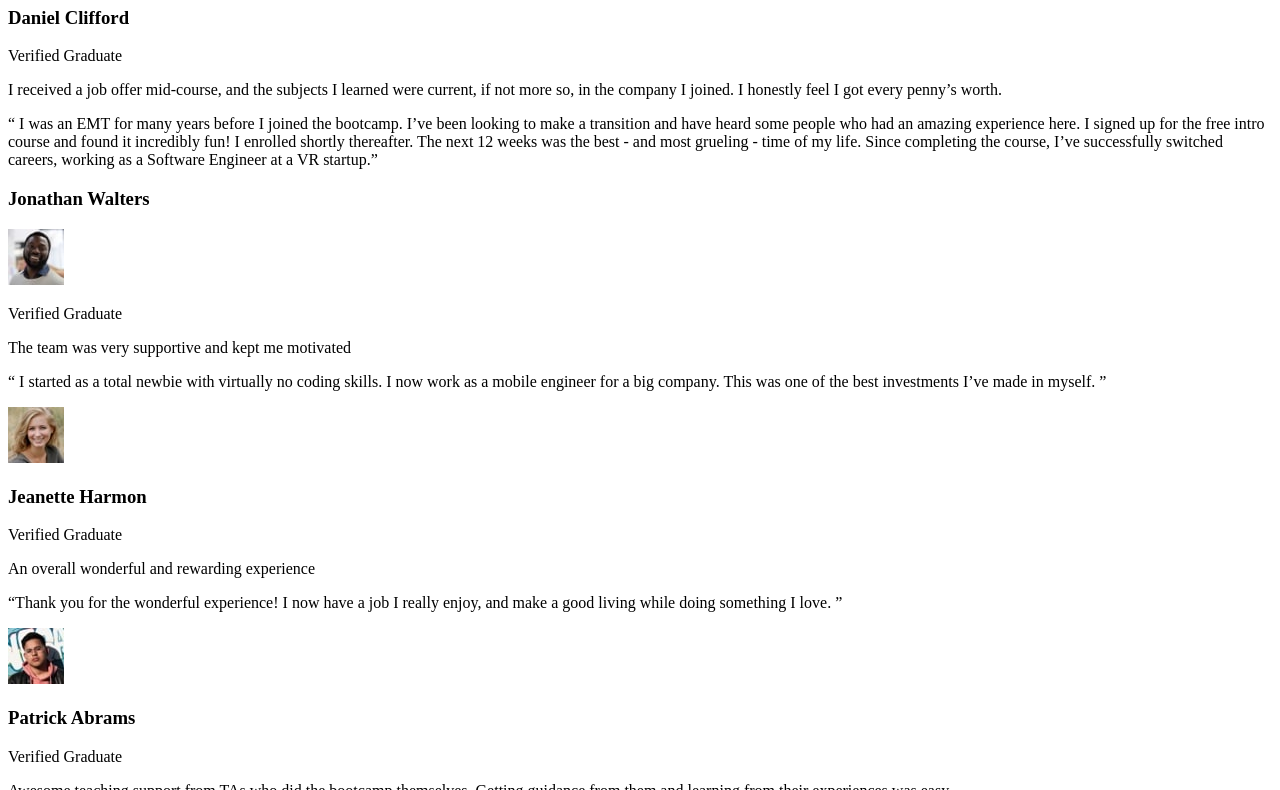
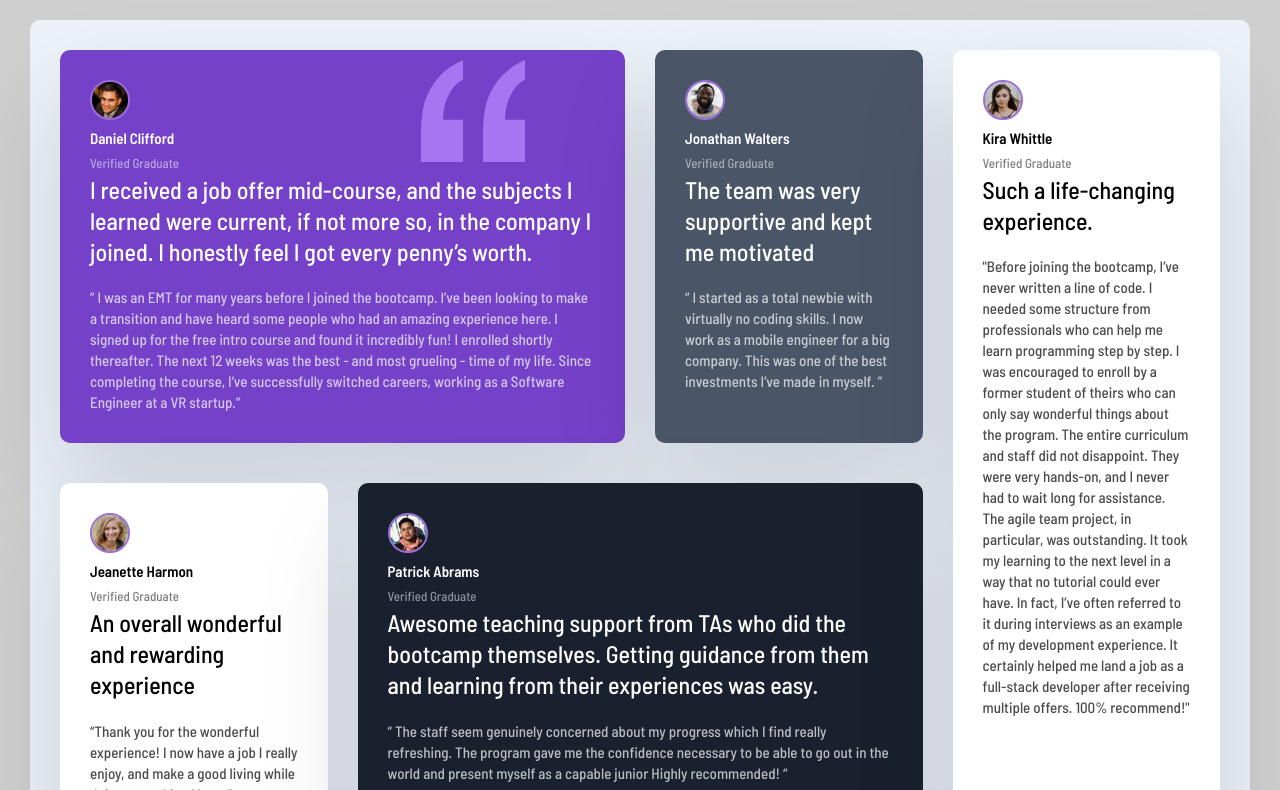
Before and after one commit to kareemadesola/Testimonial-Grid-Section, a plain HTML site: page index.html in a window 1280 px wide. Shown: the part 80-870 px from the top of the page. Drawn offline with Linux system fonts and the light colour scheme.

Commit message:
Define structure with styles using mobile responsive design

```diff
--- a/index.html
+++ b/index.html
@@ -41,8 +41,8 @@
       </div>
       <div class="card card--bg-gray-blue">
         <header class="card__header">
+          <img alt="" class="card__img" src="images/image-jonathan.jpg" />
           <h3>Jonathan Walters</h3>
-          <img alt="" class="card__img" src="images/image-jonathan.jpg" />
           <p>Verified Graduate</p>
         </header>
         <p class="card__lead">
@@ -110,14 +110,14 @@
       </div>
     </div>
     <footer class="attribution">
-      <h3>
+      <p>
         <a
           href="https://www.frontendmentor.io/challenges/testimonials-grid-section-Nnw6J7Un7"
           target="_blank"
           >Frontend Mentor</a
         >
-        Coded by <a href="#">Kareem Adesola</a>.
-      </h3>
+      </p>
+      <p>Coded by <a href="#">Kareem Adesola</a></p>
     </footer>
   </body>
 </html>
--- a/styles.css
+++ b/styles.css
@@ -1,8 +1,120 @@
+@import url("https://fonts.googleapis.com/css2?family=Barlow+Semi+Condensed:wght@500;600&display=swap");
+
+* {
+  box-sizing: border-box;
+  margin: 0;
+  padding: 0;
+}
+
+body {
+  background: hsl(210, 46%, 95%);
+  font-family: "Barlow Semi Condensed", sans-serif;
+  line-height: 1.7;
+  font-size: 13px;
+}
+
+.testimonials {
+  border-radius: 10px;
+  grid-template-columns: 1fr;
+  display: grid;
+  margin: 10px;
+}
+
+.card {
+  background: white;
+  border-radius: 10px;
+  padding: 30px;
+  box-shadow: 0 48px 100px 0 rgba(17, 12, 46, 0.15);
+  margin-bottom: 10px;
+}
+
+.card__header h3 {
+  font-size: 15px;
+  font-weight: 600;
+}
+
+.card__header p {
+  opacity: 50%;
+  font-weight: 500;
+}
+
+.card__img {
+  width: 40px;
+  height: 40px;
+  border-radius: 50px;
+  border: 2px solid #996ed9;
+}
+
+.card__lead {
+  font-size: 1.5rem;
+  line-height: 1.3;
+  margin-bottom: 20px;
+}
+
+.card__quote {
+  font-size: 15px;
+  line-height: 1.4;
+  opacity: 70%;
+}
+
+.card--bg-purple {
+  color: #fff;
+  background: hsl(263, 55%, 52%) url("./images/bg-pattern-quotation.svg")
+    no-repeat top 10px right 100px;
+}
+
+.card--bg-gray-blue {
+  background: hsl(217, 17%, 35%);
+  color: white;
+}
+
+.card--bg-black-blue {
+  background: hsl(219, 29%, 14%);
+  color: white;
+}
+
 .attribution {
-    font-size: 11px;
-    text-align: center;
+  font-size: 11px;
+  text-align: center;
+  margin: 0;
+  font-weight: bolder;
 }
 
 .attribution a {
-    color: hsl(228, 45%, 44%);
+  color: hsl(228, 45%, 44%);
 }
+
+@media screen and (min-width: 768px) {
+  body {
+    background: hsl(0, 0%, 81%);
+  }
+
+  .testimonials {
+    background: hsl(210, 46%, 95%);
+    grid-template-columns: repeat(4, 1fr);
+    max-width: 1440px;
+    margin: 100px 30px;
+    gap: 30px;
+    padding: 30px;
+  }
+
+  .card:nth-of-type(1) {
+    grid-column: 1/3;
+  }
+
+  .card:nth-of-type(4) {
+    grid-column: 2/4;
+    grid-row: 2;
+  }
+
+  .card:nth-of-type(5) {
+    grid-column: 4;
+    grid-row: 1/3;
+  }
+}
+
+@media screen and (min-width: 1500px) {
+  .testimonials {
+    margin: 100px auto;
+  }
+}
```
